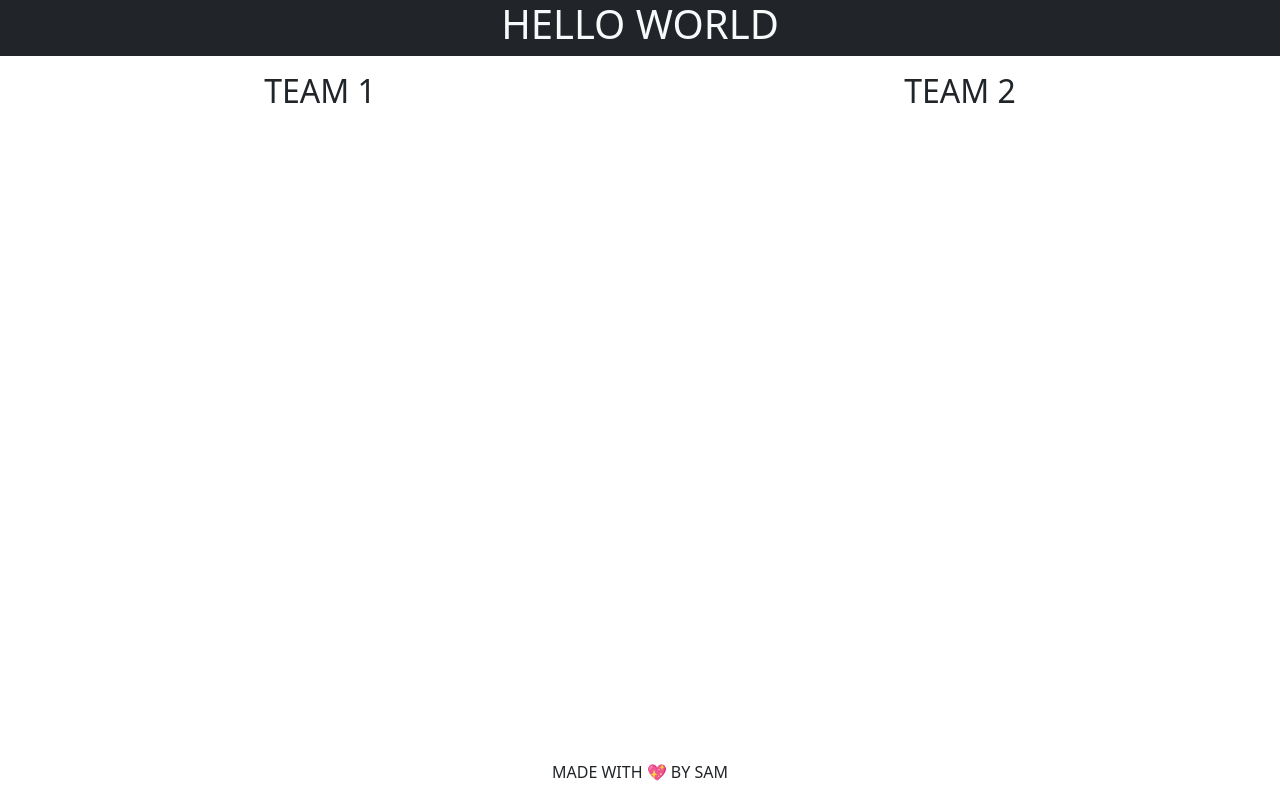
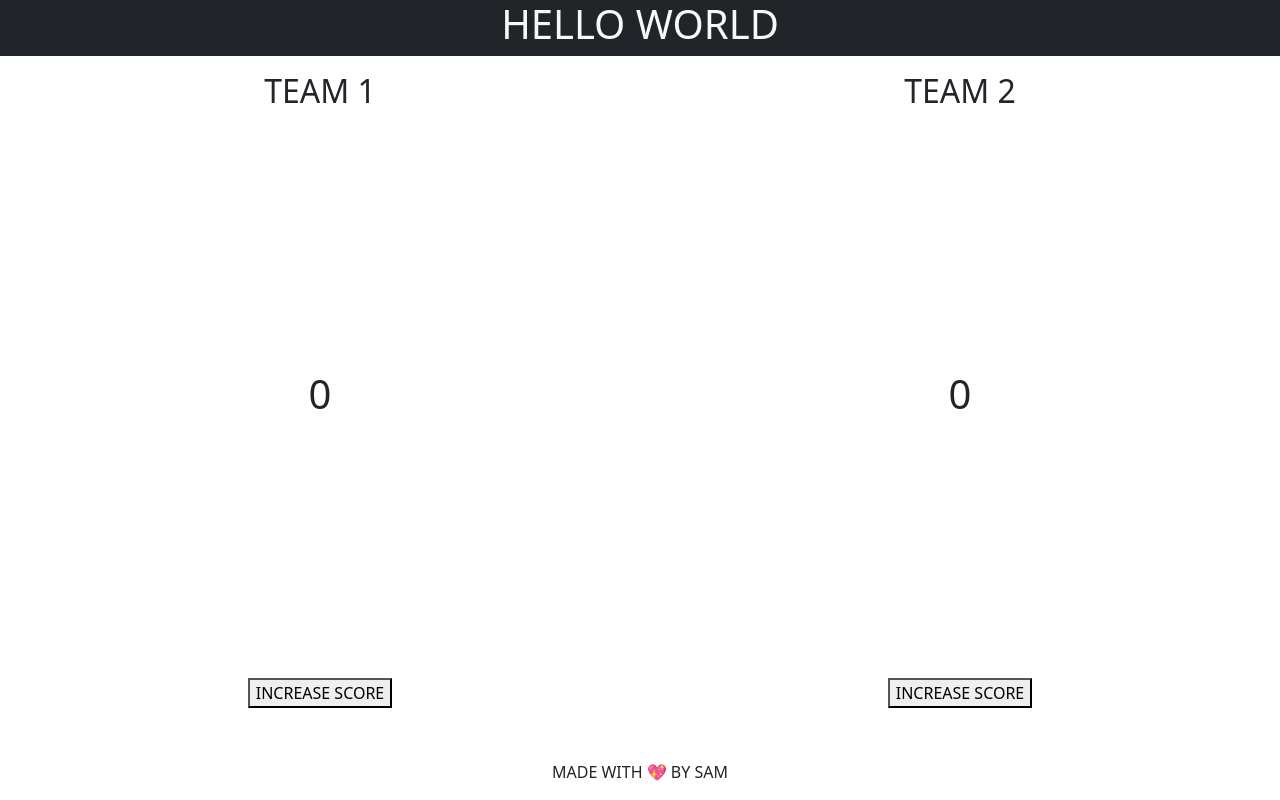
Before and after one commit to SamanthaDison/JS-Scoreboard, a plain HTML site: page index.html in a window 1280 px wide. Drawn offline with nearby package versions, Linux system fonts and the light colour scheme.

Commit message:
additional structure and added buttons

```diff
--- a/index.html
+++ b/index.html
@@ -36,12 +36,28 @@
                     </div>
                 </div>
             </div>
+            <div class="row score-row align-content-center">
+                <div class="col-md-6 text-center">
+                    <h1>0</h1>
+                </div>
+                <div class="col-md-6 text-center">
+                    <h1>0</h1>
+                </div>
+            </div>
+            <div class="row">
+                <div class="col-md-6 d-flex text-center justify-content-center">
+                    <button>INCREASE SCORE</button>
+                </div>
+                <div class="col-md-6 d-flex text-center justify-content-center">
+                    <button>INCREASE SCORE</button>
+                </div>
+            </div>
         </div>
     </main>
 
     <footer>
         <div class="container-fluid">
-            <div class="row">
+            <div class="row pt-5">
                 <div class="col-12 text-center">
                     <div>
                         <p>MADE WITH 💖 BY SAM</p>
--- a/style.css
+++ b/style.css
@@ -7,3 +7,7 @@ body{
 main{
     flex-grow: 1;
 }
+
+.score-row{
+    min-height: 70vh;
+}
```
